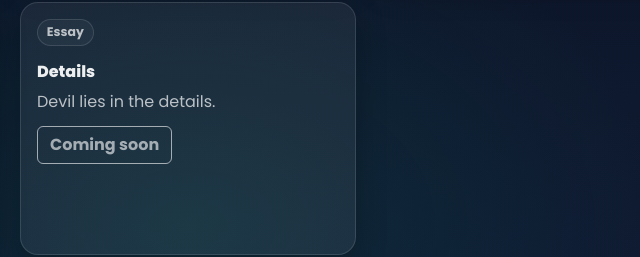
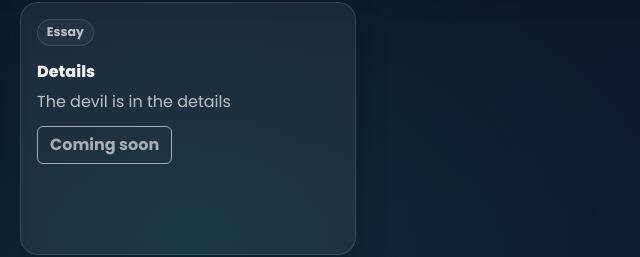
Before and after one commit to anuragkarki/cva, a plain HTML site: page essays.html in a window 1280 px wide. Shown: the part 494-751 px from the top of the page, 452-1092 px from the left. Drawn offline with nearby package versions, Linux system fonts and the light colour scheme.

Commit message:
Update project text in essays.html

```diff
--- a/essays.html
+++ b/essays.html
@@ -98,7 +98,7 @@
           <div class="project-body">
             <div class="mb-2"><span class="tag">Essay</span></div>
             <div class="project-title">Details</div>
-            <div class="project-text">Devil lies in the details.</div>
+            <div class="project-text">The devil is in the details</div>
             <a href="#" class="btn btn-ghost disabled" aria-disabled="true">Coming soon</a>
           </div>
         </div>
```
